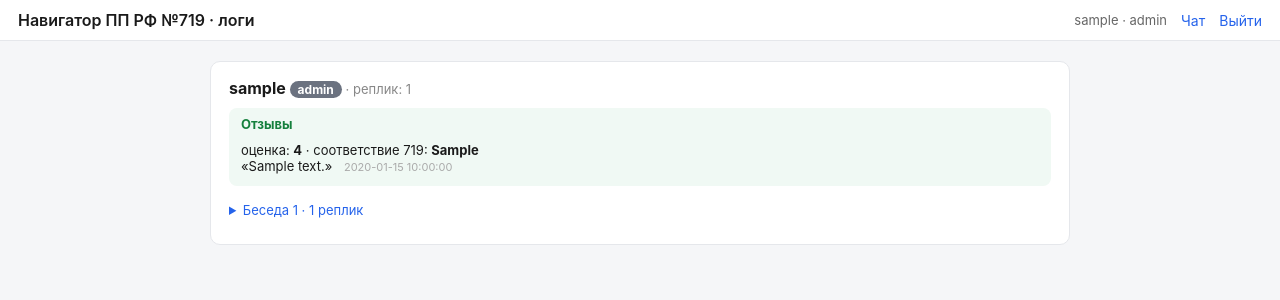
After one commit to pan3v1n/navigator-719, a FastAPI app: page /admin in a window 1280 px wide. The commit adds this page. Shown: the top 300 px of the page. Run offline with FastAPI, Linux system fonts and the light colour scheme; the visitor is signed in with stand-in values (Sample User, id 1); tables that the repository leaves empty hold one stand-in row (values such as "Sample post").

Commit message:
feat(web): админ-вью — логи диалогов и отзывы по каждому эксперту — шаг 5
- app/api/web.py: GET /admin (только role=admin; эксперт → редирект /chat). Данные
  извлекаются в плоские структуры внутри сессии БД (объекты после закрытия detached).
- admin.html: по каждому юзеру — отзывы (оценка/соответствие 719/коммент) + беседы
  (details по session_id) с флагами непроверенных чисел / низкой релевантности.
- style.css: стили админ-вью.
Тест: admin видит эксперта/диалог/отзыв/флаг; эксперт /admin→302 /chat; no-auth→302.

Co-Authored-By: Claude Opus 4.8 <noreply@anthropic.com>

```diff
--- a/app/web/static/style.css
+++ b/app/web/static/style.css
@@ -66,3 +66,26 @@ body { margin: 0; font-family: -apple-system, "Segoe UI", Roboto, Arial, sans-se
                         background: #2563eb; color: #fff; cursor: pointer; font-size: 14px; }
 .btn-secondary { background: #eee !important; color: #333 !important; }
 .thanks { color: #15803d; font-size: 14px; text-align: center; }
+
+/* --- admin (логи) --- */
+.admin { max-width: 900px; margin: 0 auto; padding: 20px; }
+.user-block { background: #fff; border: 1px solid #e5e7eb; border-radius: 10px;
+              padding: 16px 18px; margin-bottom: 16px; }
+.user-block h2 { font-size: 16px; margin: 0 0 10px; }
+.user-block h2 .role { font-size: 12px; color: #fff; background: #6b7280;
+              padding: 1px 8px; border-radius: 10px; vertical-align: middle; }
+.user-block h2 .count { font-size: 13px; color: #888; font-weight: normal; }
+.fb-list { background: #f0f9f4; border-radius: 8px; padding: 8px 12px; margin-bottom: 12px; }
+.fb-list h3 { font-size: 13px; margin: 0 0 6px; color: #15803d; }
+.fb { font-size: 13px; padding: 4px 0; border-top: 1px solid #dcefe3; }
+.fb:first-of-type { border-top: none; }
+.thread { margin: 6px 0; }
+.thread summary { cursor: pointer; font-size: 13px; color: #2563eb; padding: 4px 0; }
+.log-msg { font-size: 13px; padding: 6px 10px; margin: 4px 0; border-radius: 8px;
+           background: #f7f8fa; line-height: 1.5; }
+.log-msg.user { background: #eef2ff; }
+.log-msg .content { white-space: pre-wrap; }
+.flag { display: inline-block; margin-left: 8px; font-size: 11px; color: #b45309;
+        background: #fef3c7; padding: 1px 6px; border-radius: 6px; }
+.ts { color: #aaa; font-size: 11px; margin-left: 8px; }
+.empty { color: #999; font-size: 13px; }
--- /dev/null
+++ b/app/web/templates/admin.html
@@ -0,0 +1,50 @@
+{% extends "base.html" %}
+{% block title %}Логи — {{ app_title }}{% endblock %}
+{% block body %}
+<header class="topbar">
+  <div class="brand">{{ app_title }} · логи</div>
+  <div class="spacer"></div>
+  <span class="who">{{ admin.username }} · admin</span>
+  <a class="btn-link" href="/chat">Чат</a>
+  <a class="btn-link" href="/logout">Выйти</a>
+</header>
+
+<main class="admin">
+  {% for d in data %}
+  <section class="user-block">
+    <h2>{{ d.username }} <span class="role">{{ d.role }}</span>
+        <span class="count">· реплик: {{ d.msg_count }}</span></h2>
+
+    {% if d.feedback %}
+    <div class="fb-list">
+      <h3>Отзывы</h3>
+      {% for f in d.feedback %}
+      <div class="fb">оценка: <b>{{ f.rating if f.rating is not none else '—' }}</b>
+        · соответствие 719: <b>{{ f.matched or '—' }}</b>
+        {% if f.comment %}<br>«{{ f.comment }}»{% endif %}
+        <span class="ts">{{ f.ts }}</span></div>
+      {% endfor %}
+    </div>
+    {% endif %}
+
+    {% for sid, msgs in d.sessions.items() %}
+    <details class="thread">
+      <summary>Беседа {{ sid[:8] }} · {{ msgs|length }} реплик</summary>
+      {% for m in msgs %}
+      <div class="log-msg {{ m.role }}">
+        <b>{{ 'Эксперт' if m.role == 'user' else 'Ассистент' }}:</b>
+        <span class="content">{{ m.content }}</span>
+        {% if m.unverified %}<span class="flag">⚠ непроверенные числа: {{ m.unverified }}</span>{% endif %}
+        {% if m.low_relevance %}<span class="flag">низкая релевантность</span>{% endif %}
+      </div>
+      {% endfor %}
+    </details>
+    {% else %}
+    <p class="empty">Пока нет диалогов.</p>
+    {% endfor %}
+  </section>
+  {% else %}
+  <p class="empty">Нет пользователей.</p>
+  {% endfor %}
+</main>
+{% endblock %}
```
Also changed, not shown: app/api/web.py (+31 -0 lines).
